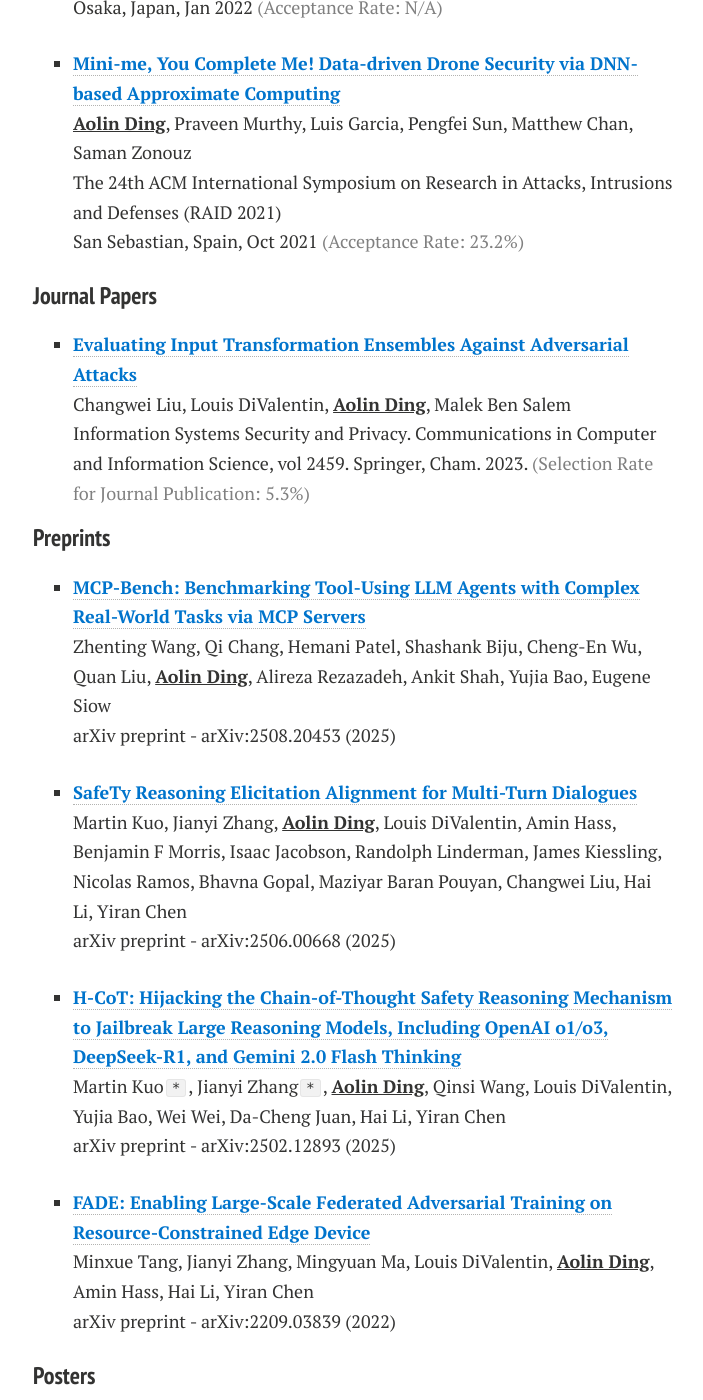
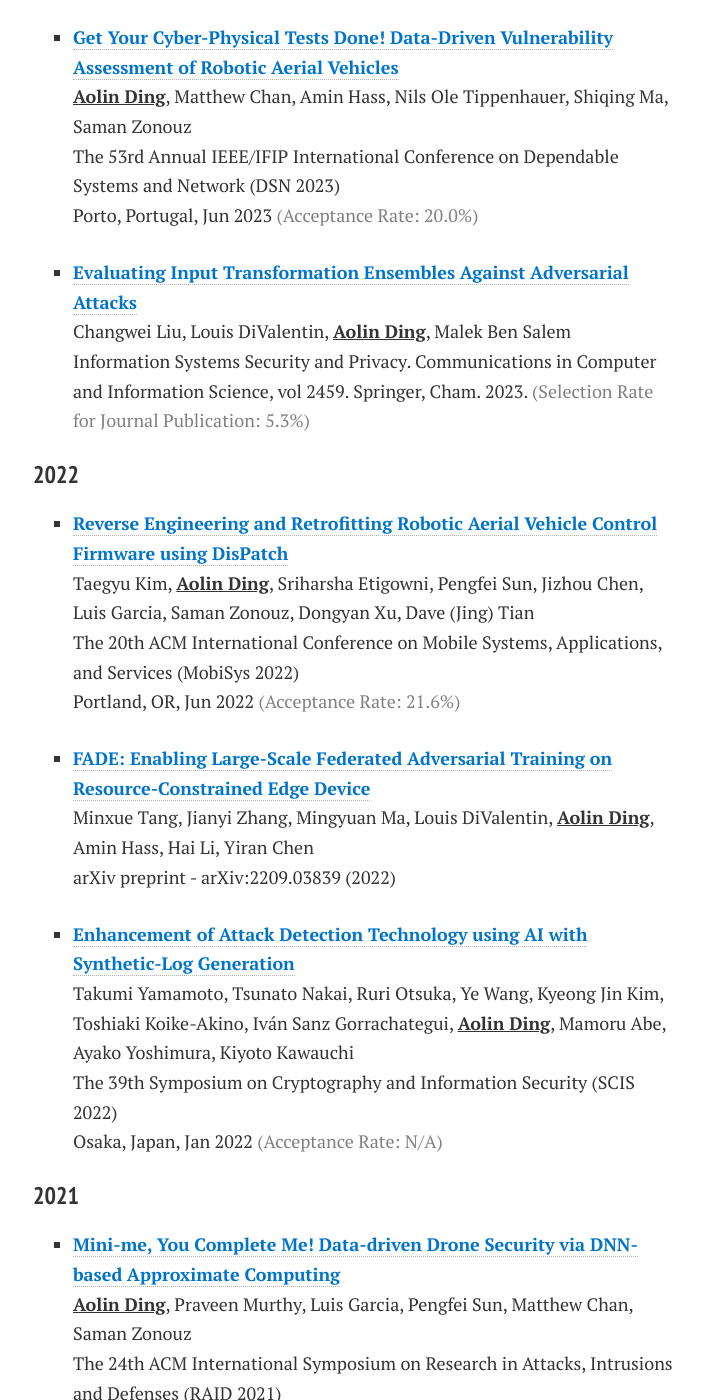
Before and after one commit to aolind/aolind.github.io, a Jekyll site: the page built from publications.md, in a window 1280 px wide and 1400 px high, scrolled down 2804 px. Shown: the whole window, without its empty margins (287-990 px from the left). Built offline with Jekyll 4.4.1, drawn with Linux system fonts in a browser that asks for light colours; nearby versions of some CDN libraries; comment, search, counter and statistics services are not loaded; a style sheet for code colours, icons or effects is not loaded; some of the changed text lies outside the part shown.

Commit message:
Update the index and publications

```diff
--- a/publications.md
+++ b/publications.md
@@ -6,7 +6,15 @@ title: Publications
 
 **`*`** indicates co-first authors
 
-### Conference Papers
+### 2025
+
+- [**<font color='#0074cc'>MCP-Bench: Benchmarking Tool-Using LLM Agents with Complex Real-World Tasks via MCP Servers</font>**](https://www.arxiv.org/abs/2508.20453)\
+Zhenting Wang, Qi Chang, Hemani Patel, Shashank Biju, Cheng-En Wu, Quan Liu, <u><b>Aolin Ding</b></u>, Alireza Rezazadeh, Ankit Shah, Yujia Bao, Eugene Siow\
+arXiv preprint - arXiv:2508.20453 (2025)
+
+- [**<font color='#0074cc'>SafeTy Reasoning Elicitation Alignment for Multi-Turn Dialogues</font>**](https://arxiv.org/abs/2506.00668)\
+Martin Kuo, Jianyi Zhang, <u><b>Aolin Ding</b></u>, Louis DiValentin, Amin Hass, Benjamin F Morris, Isaac Jacobson, Randolph Linderman, James Kiessling, Nicolas Ramos, Bhavna Gopal, Maziyar Baran Pouyan, Changwei Liu, Hai Li, Yiran Chen\
+arXiv preprint - arXiv:2506.00668 (2025)
 
 - [**<font color='#0074cc'>FedProphet: Memory-Efficient Federated Adversarial Training via Theoretic-Robustness and Low-Inconsistency Cascade Learning</font>**](https://mlsys.org/virtual/2025/poster/3265)\
 Minxue Tang`*`, Yitu Wang`*`, Jingyang Zhang, Louis DiValentin, <u><b>Aolin Ding</b></u>, Amin Hass, Yiran Chen, Hai Li\
@@ -17,6 +25,12 @@ Santa Clara, CA, May 2025 <font color='gray'>(Acceptance Rate: 22.5%)</font>
 Martin Kuo, Jingyang Zhang, Jianyi Zhang, Minxue Tang, Louis DiValentin, <u><b>Aolin Ding</b></u>, Jingwei Sun, William Chen, Amin Hass, Tianlong Chen, Yiran Chen, Hai Li\
 The 13th International Conference on Learning Representations (ICLR 2025)\
 Singapore EXPO, Apr 2025 <font color='gray'>(Acceptance Rate: 31.7%)</font>
+
+- [**<font color='#0074cc'>H-CoT: Hijacking the Chain-of-Thought Safety Reasoning Mechanism to Jailbreak Large Reasoning Models, Including OpenAI o1/o3, DeepSeek-R1, and Gemini 2.0 Flash Thinking</font>**](https://arxiv.org/abs/2502.12893)\
+Martin Kuo`*`, Jianyi Zhang`*`, <u><b>Aolin Ding</b></u>, Qinsi Wang, Louis DiValentin, Yujia Bao, Wei Wei, Da-Cheng Juan, Hai Li,  Yiran Chen\
+arXiv preprint - arXiv:2502.12893 (2025)
+
+### 2024
 
 - [**<font color='#0074cc'>An Empirical DNN Pruning Approach against Membership Inference Attacks</font>**](https://link.springer.com/chapter/10.1007/978-3-031-85593-1_2)\
 Matthew Chan`*`, <u><b>Aolin Ding</b></u>`*`, Amin Hass, Saman Zonouz\
@@ -54,53 +70,34 @@ Changsha, China, Nov 2023 <font color='gray'>(Acceptance Rate: 20.1% - Full Pape
 The 53rd Annual IEEE/IFIP International Conference on Dependable Systems and Network (DSN 2023)\
 Porto, Portugal, Jun 2023 <font color='gray'>(Acceptance Rate: 20.0%)</font>
 
+- [**<font color='#0074cc'>Evaluating Input Transformation Ensembles Against Adversarial Attacks</font>**](https://link.springer.com/chapter/10.1007/978-3-031-89518-0_5)\
+Changwei Liu, Louis DiValentin, <u><b>Aolin Ding</b></u>, Malek Ben Salem\
+Information Systems Security and Privacy. Communications in Computer and Information Science, vol 2459. Springer, Cham. 2023. <font color='gray'>(Selection Rate for Journal Publication: 5.3%)</font>
+
+### 2022
+
 - [**<font color='#0074cc'>Reverse Engineering and Retrofitting Robotic Aerial Vehicle Control Firmware using DisPatch</font>**](https://dl.acm.org/doi/pdf/10.1145/3498361.3538938)\
 Taegyu Kim, <u><b>Aolin Ding</b></u>, Sriharsha Etigowni, Pengfei Sun, Jizhou Chen, Luis Garcia, Saman Zonouz, Dongyan Xu, Dave (Jing) Tian\
 The 20th ACM International Conference on Mobile Systems, Applications, and Services (MobiSys 2022)\
 Portland, OR, Jun 2022 <font color='gray'>(Acceptance Rate: 21.6%)</font>
+
+- [**<font color='#0074cc'>FADE: Enabling Large-Scale Federated Adversarial Training on Resource-Constrained Edge Device</font>**](https://arxiv.org/pdf/2209.03839.pdf)\
+Minxue Tang, Jianyi Zhang, Mingyuan Ma, Louis DiValentin, <u><b>Aolin Ding</b></u>, Amin Hass, Hai Li, Yiran Chen\
+arXiv preprint - arXiv:2209.03839 (2022)
 
 - [**<font color='#0074cc'>Enhancement of Attack Detection Technology using AI with Synthetic-Log Generation</font>**](https://www.iwsec.org/scis/2022/program.html)\
 Takumi Yamamoto, Tsunato Nakai, Ruri Otsuka, Ye Wang, Kyeong Jin Kim, Toshiaki Koike-Akino, Iván Sanz Gorrachategui, <u><b>Aolin Ding</b></u>, Mamoru Abe, Ayako Yoshimura, Kiyoto Kawauchi\
 The 39th Symposium on Cryptography and Information Security (SCIS 2022)\
 Osaka, Japan, Jan 2022 <font color='gray'>(Acceptance Rate: N/A)</font>
 
+### 2021
+
 - [**<font color='#0074cc'>Mini-me, You Complete Me! Data-driven Drone Security via DNN-based Approximate Computing</font>**](https://dl.acm.org/doi/pdf/10.1145/3471621.3471869)\
 <u><b>Aolin Ding</b></u>, Praveen Murthy, Luis Garcia, Pengfei Sun, Matthew Chan, Saman Zonouz\
 The 24th ACM International Symposium on Research in Attacks, Intrusions and Defenses (RAID 2021)\
 San Sebastian, Spain, Oct 2021 <font color='gray'>(Acceptance Rate: 23.2%)</font>
 
-### Journal Papers
-
-- [**<font color='#0074cc'>Evaluating Input Transformation Ensembles Against Adversarial Attacks</font>**](https://link.springer.com/chapter/10.1007/978-3-031-89518-0_5)\
-Changwei Liu, Louis DiValentin, <u><b>Aolin Ding</b></u>, Malek Ben Salem\
-Information Systems Security and Privacy. Communications in Computer and Information Science, vol 2459. Springer, Cham. 2023. <font color='gray'>(Selection Rate for Journal Publication: 5.3%)</font>
-
-### Preprints
-
-- [**<font color='#0074cc'>MCP-Bench: Benchmarking Tool-Using LLM Agents with Complex Real-World Tasks via MCP Servers</font>**](https://www.arxiv.org/abs/2508.20453)\
-Zhenting Wang, Qi Chang, Hemani Patel, Shashank Biju, Cheng-En Wu, Quan Liu, <u><b>Aolin Ding</b></u>, Alireza Rezazadeh, Ankit Shah, Yujia Bao, Eugene Siow\
-arXiv preprint - arXiv:2508.20453 (2025)
-
-- [**<font color='#0074cc'>SafeTy Reasoning Elicitation Alignment for Multi-Turn Dialogues</font>**](https://arxiv.org/abs/2506.00668)\
-Martin Kuo, Jianyi Zhang, <u><b>Aolin Ding</b></u>, Louis DiValentin, Amin Hass, Benjamin F Morris, Isaac Jacobson, Randolph Linderman, James Kiessling, Nicolas Ramos, Bhavna Gopal, Maziyar Baran Pouyan, Changwei Liu, Hai Li, Yiran Chen\
-arXiv preprint - arXiv:2506.00668 (2025)
-
-- [**<font color='#0074cc'>H-CoT: Hijacking the Chain-of-Thought Safety Reasoning Mechanism to Jailbreak Large Reasoning Models, Including OpenAI o1/o3, DeepSeek-R1, and Gemini 2.0 Flash Thinking</font>**](https://arxiv.org/abs/2502.12893)\
-Martin Kuo`*`, Jianyi Zhang`*`, <u><b>Aolin Ding</b></u>, Qinsi Wang, Louis DiValentin, Yujia Bao, Wei Wei, Da-Cheng Juan, Hai Li,  Yiran Chen\
-arXiv preprint - arXiv:2502.12893 (2025)
-
-- [**<font color='#0074cc'>FADE: Enabling Large-Scale Federated Adversarial Training on Resource-Constrained Edge Device</font>**](https://arxiv.org/pdf/2209.03839.pdf)\
-Minxue Tang, Jianyi Zhang, Mingyuan Ma, Louis DiValentin, <u><b>Aolin Ding</b></u>, Amin Hass, Hai Li, Yiran Chen\
-arXiv preprint - arXiv:2209.03839 (2022)
-
-### Posters
-- [**<font color='#0074cc'>Protect Controller Software Using Approximate Computing and Semantic Matching-based Binary Patching</font>**](http://publish.illinois.edu/2019credciw/files/2020/02/new-rutgers-activity_2020_CREDC_Workshop_Poster_Rutgers.pdf)\
-<u><b>Aolin Ding</b></u>, Pengfei Sun, Saman Zonouz\
-Cyber Resilient Energy Delivery Consortium (CREDC) Annual Industrial Workshop, Houston, TX, Feb 2020
-
-- [**<font color='#0074cc'>PLC Code Verification and Neural Network Approximation</font>**](https://publish.illinois.edu/2017credciw/agenda/poster-session/)\
-<u><b>Aolin Ding</b></u>, Sriharsha Etigowni, Saman Zonouz\
-Cyber Resilient Energy Delivery Consortium (CREDC) Annual Industrial Workshop, Tempe, AZ, Mar 2017
+---
 
 ### Patents
 
```
Also changed, not shown: other parts of publications.md (+2 -0 lines), index.md (+3 -1 lines).
